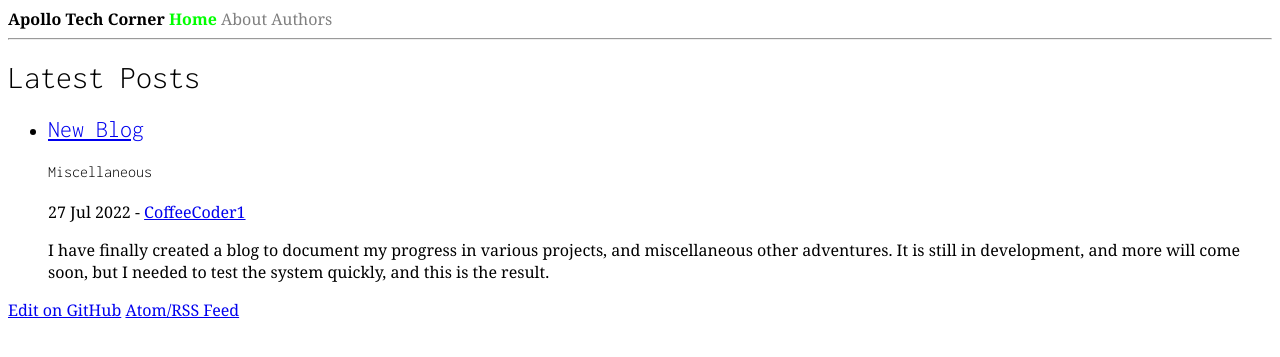
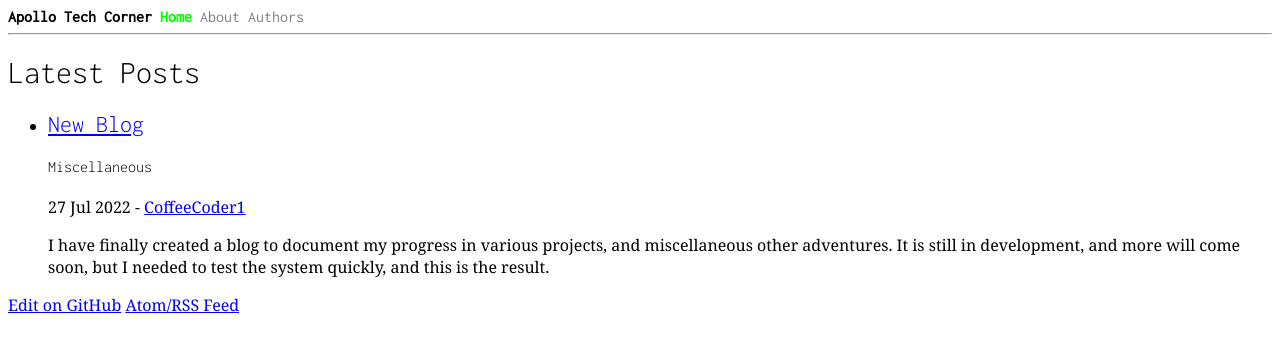
Before and after one commit to CoffeeCoder1/Apollo-Tech-Corner, a Jekyll site: the page built from index.html, in a window 1280 px wide. Shown: the top 357 px of the page. Built offline with Jekyll 4.4.1, drawn with Linux system fonts in a browser that asks for light colours.

Commit message:
Changed styling of navigation bar
Changed font to `Inconsolata` with `font-weight` of `400`.

```diff
--- a/_includes/navigation.html
+++ b/_includes/navigation.html
@@ -1,3 +1,4 @@
+<span class="site-nav">
 <nav>
 	<b>{{ site.name }}</b>
 	{% for item in site.data.navigation %}
@@ -7,3 +8,4 @@
 	{% endfor %}
 </nav>
 <hr>
+</span>
--- a/_layouts/default.html
+++ b/_layouts/default.html
@@ -5,7 +5,7 @@
 		<title>{{ page.title }} - {{ site.name }}</title>
 		<link rel="preconnect" href="https://fonts.googleapis.com">
 		<link rel="preconnect" href="https://fonts.gstatic.com" crossorigin>
-		<link href="https://fonts.googleapis.com/css2?family=Inconsolata:wght@300&family=Noto+Sans+Mono:wght@400;700&family=Noto+Serif:ital,wght@0,400;0,700;1,400;1,700&display=swap" rel="stylesheet">
+		<link href="https://fonts.googleapis.com/css2?family=Inconsolata:wght@300;400&family=Noto+Sans+Mono:wght@400;700&family=Noto+Serif:ital,wght@0,400;0,700;1,400;1,700&display=swap" rel="stylesheet">
 		<link rel="stylesheet" href="{{ site.github.baseurl }}/assets/css/styles.css">
 	</head>
 	<body>
--- a/_sass/main.scss
+++ b/_sass/main.scss
@@ -2,7 +2,12 @@ body {
 	font-family: 'Noto Serif', serif;
 }
 
-h1, h2, h3, h4, h5, .site-title, .site-nav {
+h1, h2, h3, h4, h5, .site-title {
 	font-family: 'Inconsolata', monospace;
 	font-weight: 300;
 }
+
+.site-nav {
+	font-family: 'Inconsolata', monospace;
+	font-weight: 400;
+}
```
